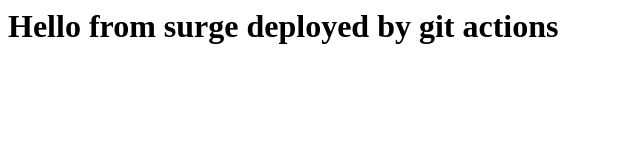
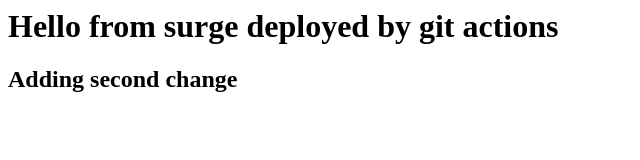
Before and after one commit to git-actions-cource/course-code, a plain HTML site: page src/index.html in a window 1280 px wide. Shown: the whole page, without its empty margins (0-640 px from the left). Drawn offline with Linux system fonts and the light colour scheme.

Commit message:
fix: update html file

```diff
--- a/src/index.html
+++ b/src/index.html
@@ -1 +1,2 @@
 <h1>Hello from surge deployed by git actions</h1>
+<h2>Adding second change</h2>
```
